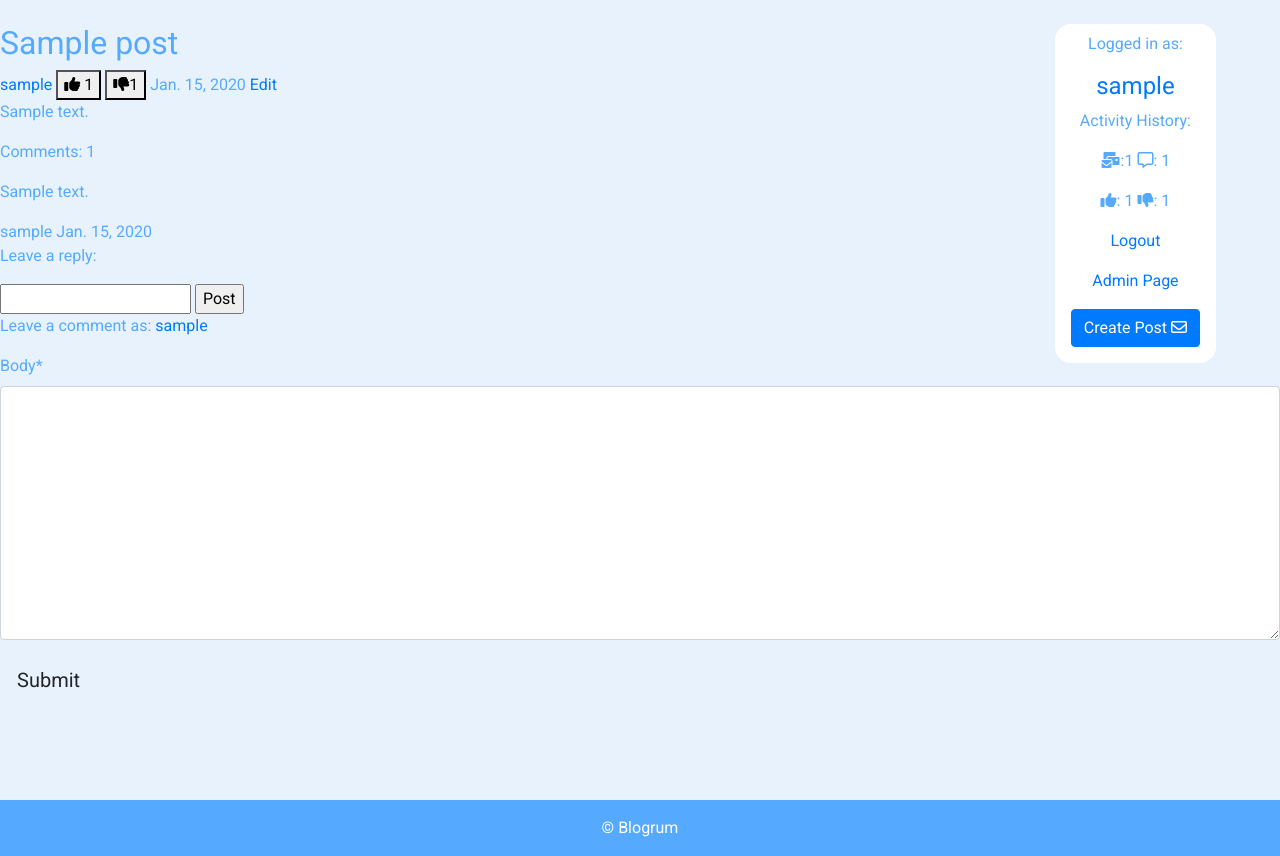
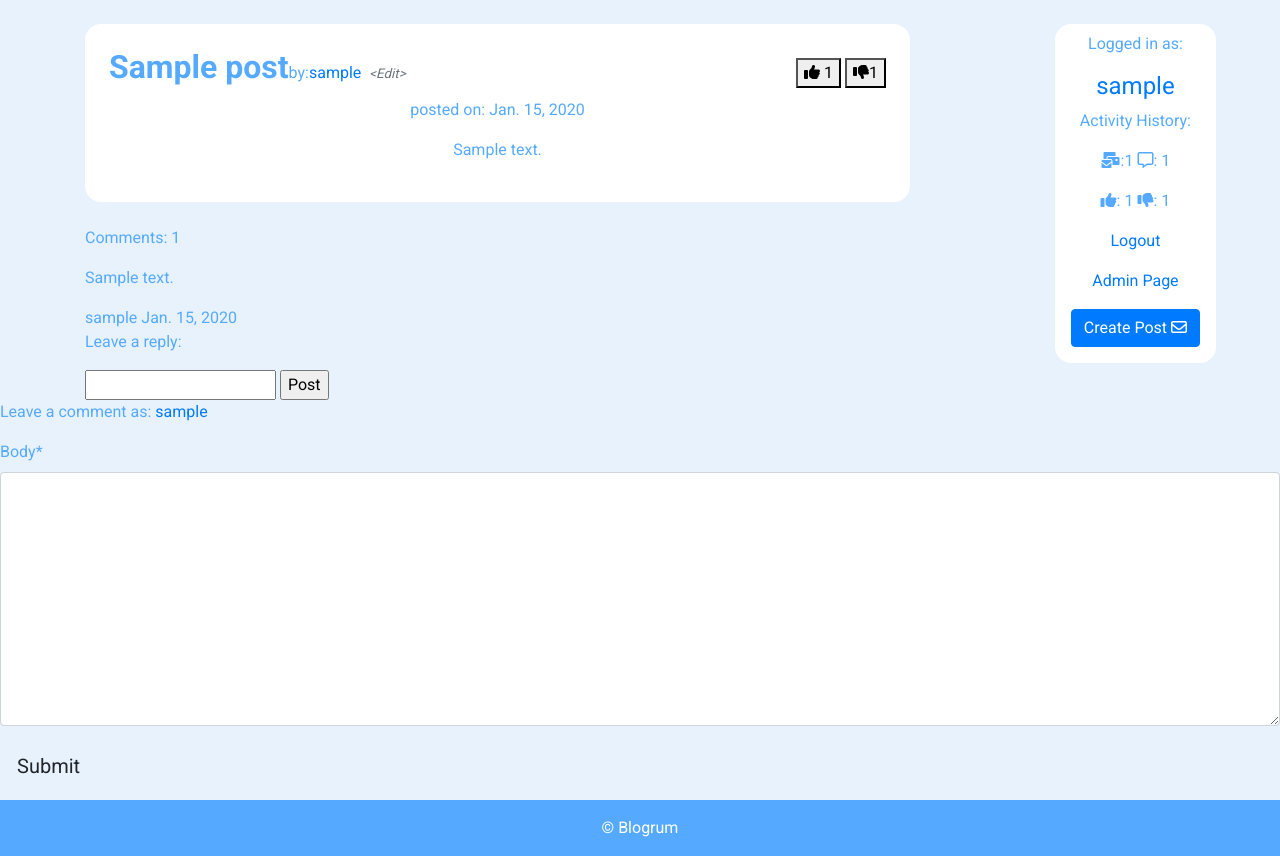
Before and after one commit to Code-Institute-Submissions/FRNBDN-project4_FebResub, a Django app: a page that uses templates/post_detail.html in a window 1280 px wide. Shown: the part 62-918 px from the top of the page. Run offline with Django 4.2, Linux system fonts and the light colour scheme; a user stored in the database is signed in; tables that the repository leaves empty hold one stand-in row (values such as "Sample post"); some libraries are stand-ins or nearby versions.

Commit message:
update template styling for post detail

```diff
--- a/static/css/style.css
+++ b/static/css/style.css
@@ -29,7 +29,7 @@ img{
     align-content: center;
 }
 
-.footer-p{
+.smaller{
     font-size: smaller;
 }
 
--- a/templates/post_detail.html
+++ b/templates/post_detail.html
@@ -1,22 +1,27 @@
 {% extends "base.html" %}
 {% load crispy_forms_tags %}
 
-{% block content %}
-<div class="post-card">
-    <div class="post-head" >
+{% block content %}<div class="container">
+    <div class="row">
+        <div class="left-column col-lg-9 offset-lg-0">
+            <div class="post-container card flex-column p-4">
                 <img class="" src="{{post.thumbnail.url}}" alt="">
-            <h2 class="post-title">{{post.title}} </h2>
-        </a>
-        <div class="post-footer">
-            <a href="{% url 'user' post.author.username %}" class="card-footer-text">{{post.author.username}}</a>
-
+                <div class="w-100 d-flex flex-row justify-content-between align-items-baseline">
+                    <div class="d-flex flex-row align-items-baseline">
+                        <h2 class="card-title">{{post.title}}</h2>
+                        by:  <a href="{% url 'user' post.author.username %}">{{post.author.username}}</a>
+                        {% if post.author == request.user %}
+                            <a class="text-muted pl-2 font-italic smaller" href="{% url 'edit' post.slug %}">&lt;Edit&gt;</a>
+                        {% endif %}
+                    </div>
+                    <div class="like-dislike>">
                         {% if user.is_authenticated %}
                             <form class="d-inline" action="{% url 'post_like' post.slug %}" method="POST">
                                 {% csrf_token %}
                                     {% if liked %}
-                            <button type="submit" name="blogpost_id" value="{{post.slug}}" class="btn-like"><i class="fa-solid fa-thumbs-up"></i> {{post.number_of_likes}}</button>
+                                        <button type="submit" name="post_id" value="{{post.slug}}" class="btn-like"><i class="fa-solid fa-thumbs-up"></i> {{post.number_of_likes}}</button>
                                     {% else %}
-                            <button type="submit" name="blogpost_id" value="{{post.slug}}" class="btn-like"><i class="fa-regular fa-thumbs-up"></i> {{post.number_of_likes}}</button>
+                                        <button type="submit" name="post_id" value="{{post.slug}}" class="btn-like"><i class="fa-solid fa-thumbs-up"></i> {{post.number_of_likes}}</button>
                                     {% endif %}
                             </form>
                             <form class="d-inline" action="{% url 'post_dislike' post.slug %}" method="POST">
@@ -24,24 +29,33 @@
                                     {% if disliked %}
                                         <button type="submit" name="post_id" value="{{post.slug}}" class="btn-dislike"><i class="fa-solid fa-thumbs-down"></i>{{post.number_of_dislikes}}</button>
                                     {% else %}
-                            <button type="submit" name="post_id" value="{{post.slug}}" class="btn-dislike"><i class="fa-regular fa-thumbs-down"></i>{{post.number_of_dislikes}}</button>
+                                        <button type="submit" name="post_id" value="{{post.slug}}" class="btn-dislike"><i class="fa-solid fa-thumbs-down"></i>{{post.number_of_dislikes}}</button>
                                     {% endif %}
                             </form>
                         {% else %}
                             <span class="text-secondary"><i class="fa-regular fa-thumbs-up"></i> {{post.number_of_likes}}</span>
                             <span class="text-secondary"><i class="fa-regular fa-thumbs-down"></i>{{post.number_of_dislikes}}</span>
+                        {% endif %}
 
-            {% endif %}
-            <span class="card-footer-text">{{post.created_on}}</span>
-            {% if post.author == request.user %}
-                <a class="card-footer-text" href="{% url 'edit' post.slug %}"> Edit </a>
-            {% endif %}
+
+
                     </div>
+
+                </div>
+
+                </a>
+                <div>
+                    <p> posted on: <span>{{post.created_on}}</span></p>
                 </div>
                 <div class="post-body">
                     <p>{{ post.body|safe }}</p>
                 </div>
             </div>
+
+        </div>
+    </div>
+
+
 <div class="comment-section">
     <div class="comments-head">
         {% with comments.count as total_comments %}
```
Lines whose indentation alone changed are shown as unchanged.
